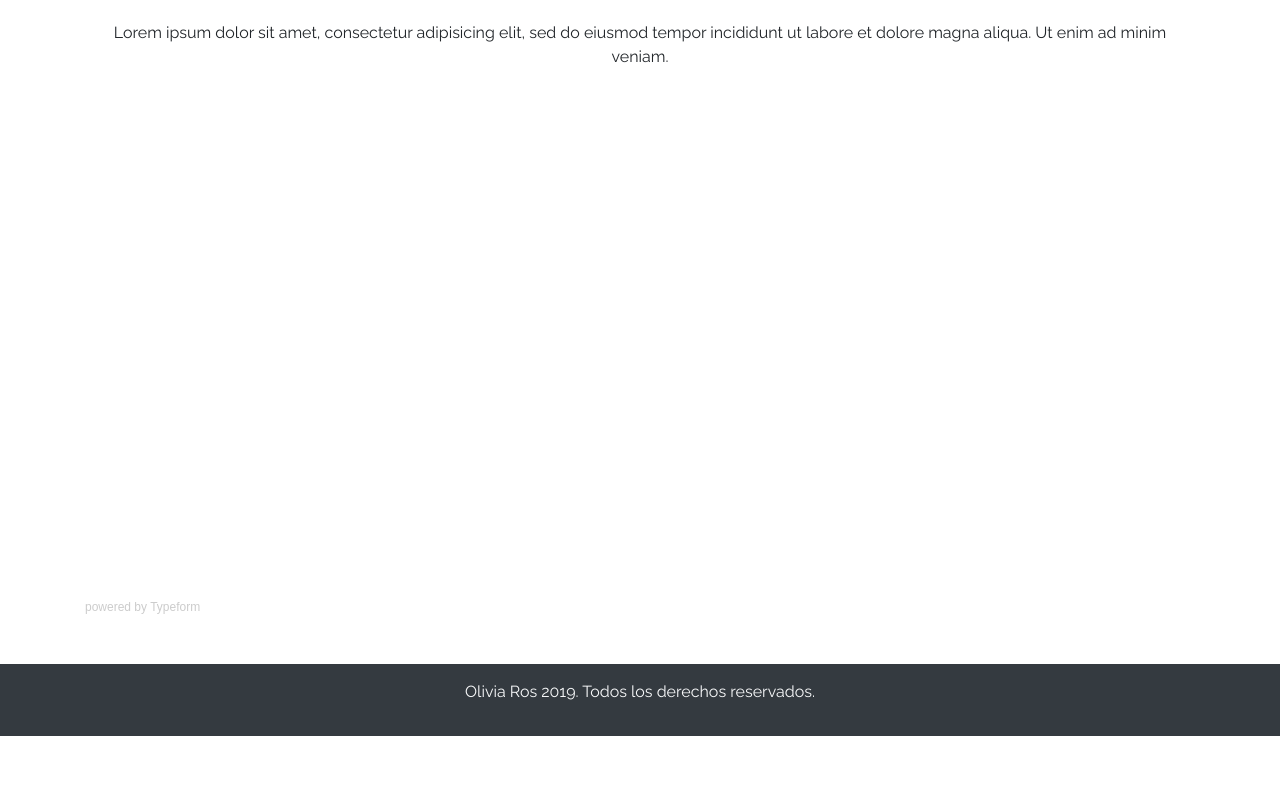
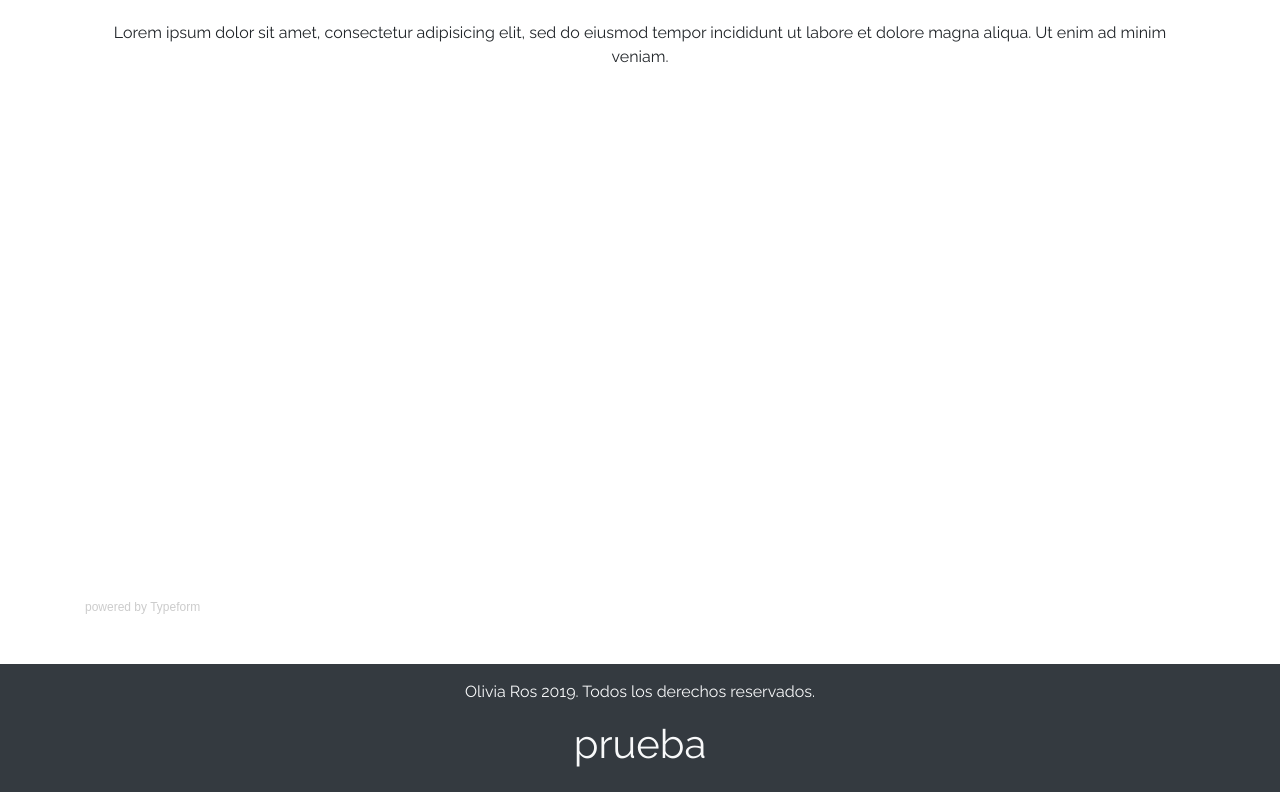
Before and after one commit to Fungi-ly/Olivia-Ross, a plain HTML site: page index.html in a window 1280 px wide. Shown: the part 2415-3207 px from the top of the page. Before the commit the page ends 3151 px from the top, so only its background shows below. Drawn offline with nearby package versions, Linux system fonts and the light colour scheme; a script that the page names is missing.

Commit message:
Se agrega version prieba

```diff
--- a/index.html
+++ b/index.html
@@ -237,7 +237,7 @@
     </section>
 
     <footer class="bg-dark text-center text-light p-3">
-      <p>Olivia Ros 2019. Todos los derechos reservados.</p>
+      <p>Olivia Ros 2019. Todos los derechos reservados.</p>  <h1>prueba</h1>
     </footer>
 
     <!--jQuery 3.3.1 sin slim-->
```
